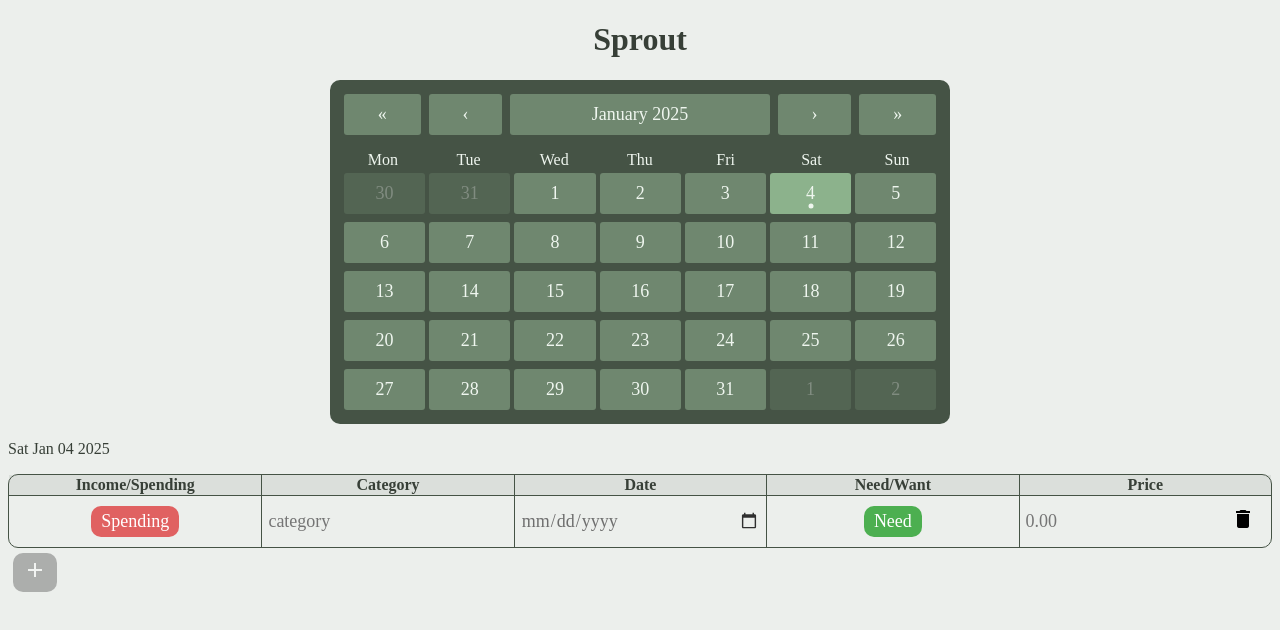
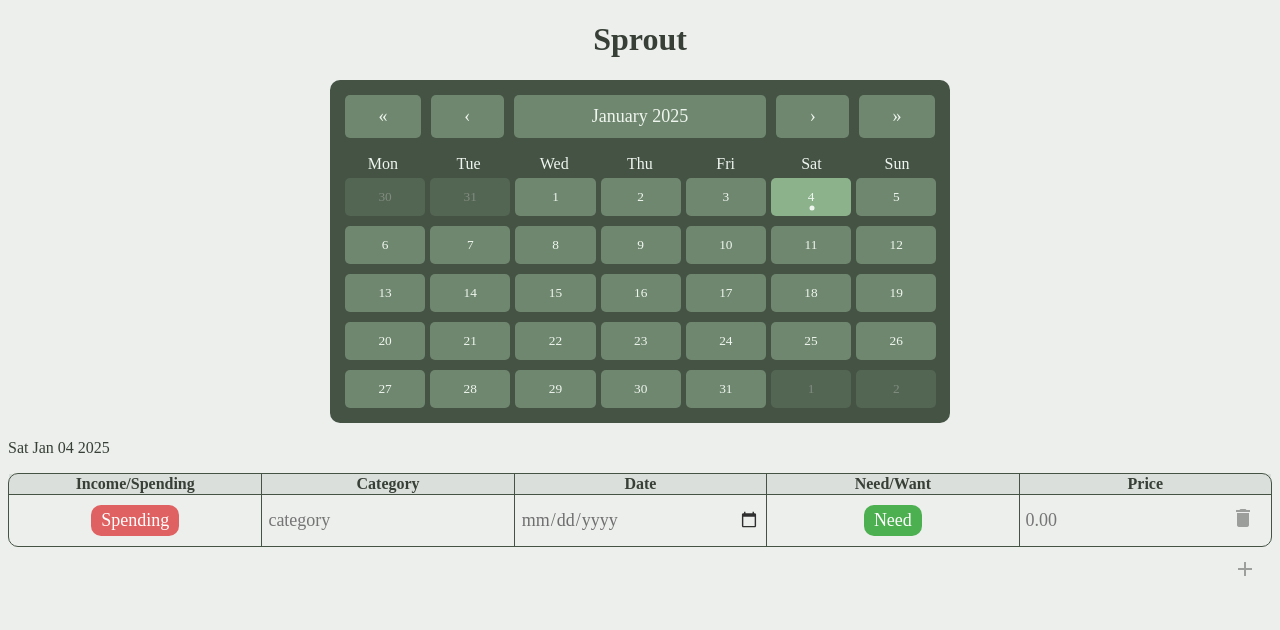
Before and after one commit to Fishfinna/sprouts, a React (Vite) app: page / in a window 1280 px wide. Shown: the top 630 px of the page. Built offline with nearby package versions, Linux system fonts and the light colour scheme; a web font is replaced by a local one.

Commit message:
updated some of the icons and layout

```diff
--- a/src/components/calendar/calendar.scss
+++ b/src/components/calendar/calendar.scss
@@ -108,12 +108,12 @@ $text: #eff6ef;
     }
 
     button {
-        margin: 4px;
+        margin: 5px;
         background-color: $button-background-color;
         border: 0;
-        border-radius: 3px;
+        border-radius: 5px;
         color: $text;
-        padding: 10px;
+        padding: 11px;
         cursor: pointer;
 
         &:hover {
--- a/src/components/table/table.scss
+++ b/src/components/table/table.scss
@@ -3,6 +3,10 @@ $green-color: #4CAF50;
 $red-color: #e06161;
 $gray-color: #4f4f4f;
 $input-text-color: $border-color;
+
+.spending-table-container {
+    display: flex;
+    flex-direction: column;
 
     table {
         table-layout: fixed;
@@ -86,29 +90,24 @@ button.red {
         color: white;
     }
 
-button.gray {
-    background-color: $gray-color;
-    color: white;
-    opacity: .4;
-    cursor: default;
+    button {
+
+        &.add-row-button {
+            align-self: flex-end;
+        }
+
+        &.add-row-button,
+        &.delete-row-button {
+            color: $gray-color;
+            opacity: 0.5;
 
             &:hover {
-        opacity: .4;
+                opacity: 0.8;
             }
         }
-
-button:hover {
-    opacity: 0.8;
-}
-
-.add-row-button {
-    align-self: end
-}
-
-.delete-row-button {
-    background-color: transparent;
     }
 
     .price {
         display: flex
     }
+}
--- a/src/components/table/table.tsx
+++ b/src/components/table/table.tsx
@@ -70,7 +70,7 @@ export function Table({
   };
 
   return (
-    <div>
+    <div className="spending-table-container">
       <table>
         <thead>
           <tr>
@@ -139,7 +139,7 @@ export function Table({
                       removeRow(rowIndex);
                     }}
                   >
-                    <span className="material-icons">delete</span>
+                    <i className="material-icons">delete</i>
                   </button>
                 </div>
               </td>
@@ -147,8 +147,8 @@ export function Table({
           ))}
         </tbody>
       </table>
-      <button onClick={addRow} className="gray add-row-button">
-        <span className="material-icons">add</span>
+      <button onClick={addRow} className="add-row-button">
+        <i className="material-icons">add</i>
       </button>
     </div>
   );
```
Lines whose indentation alone changed are shown as unchanged.
